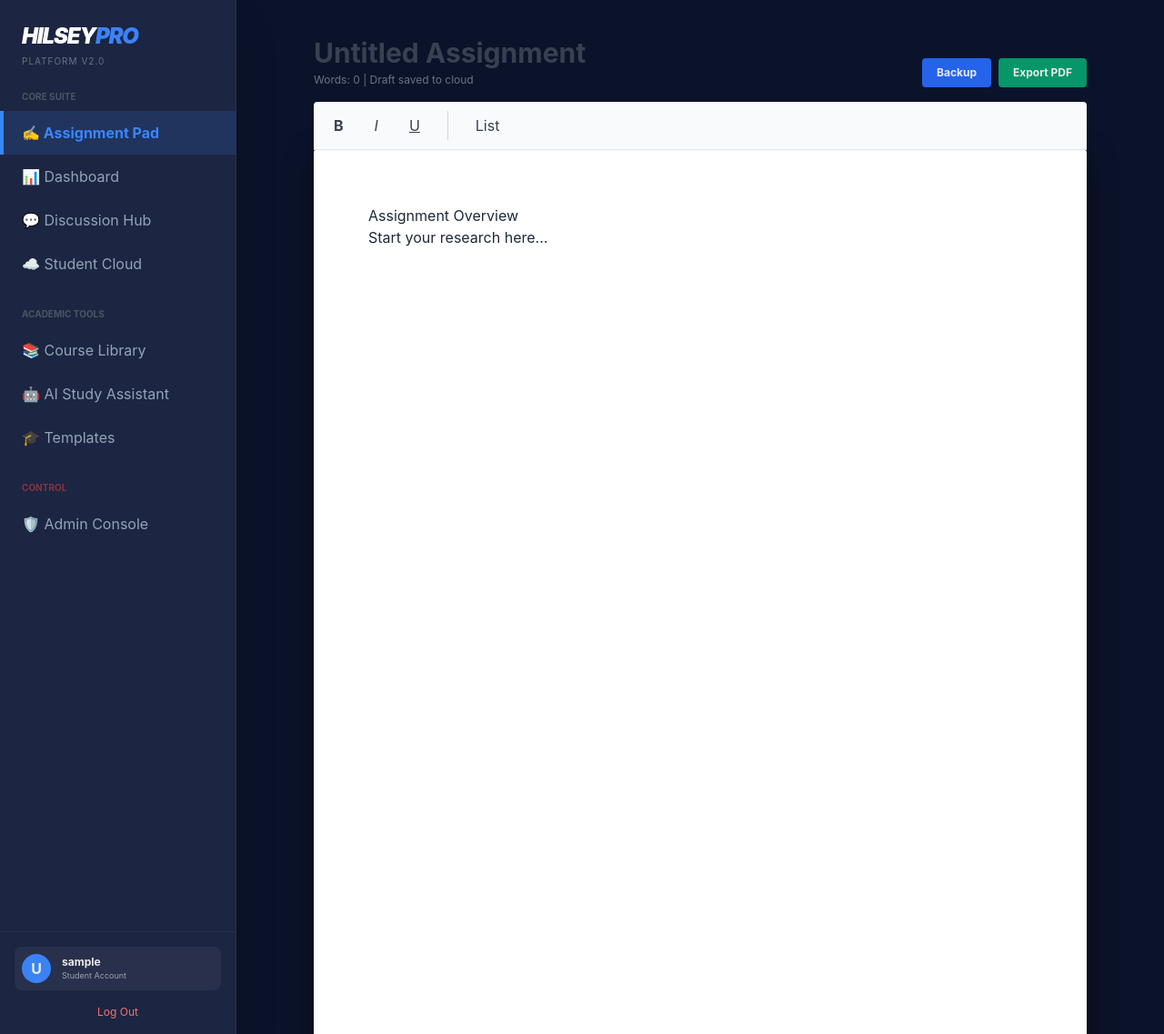
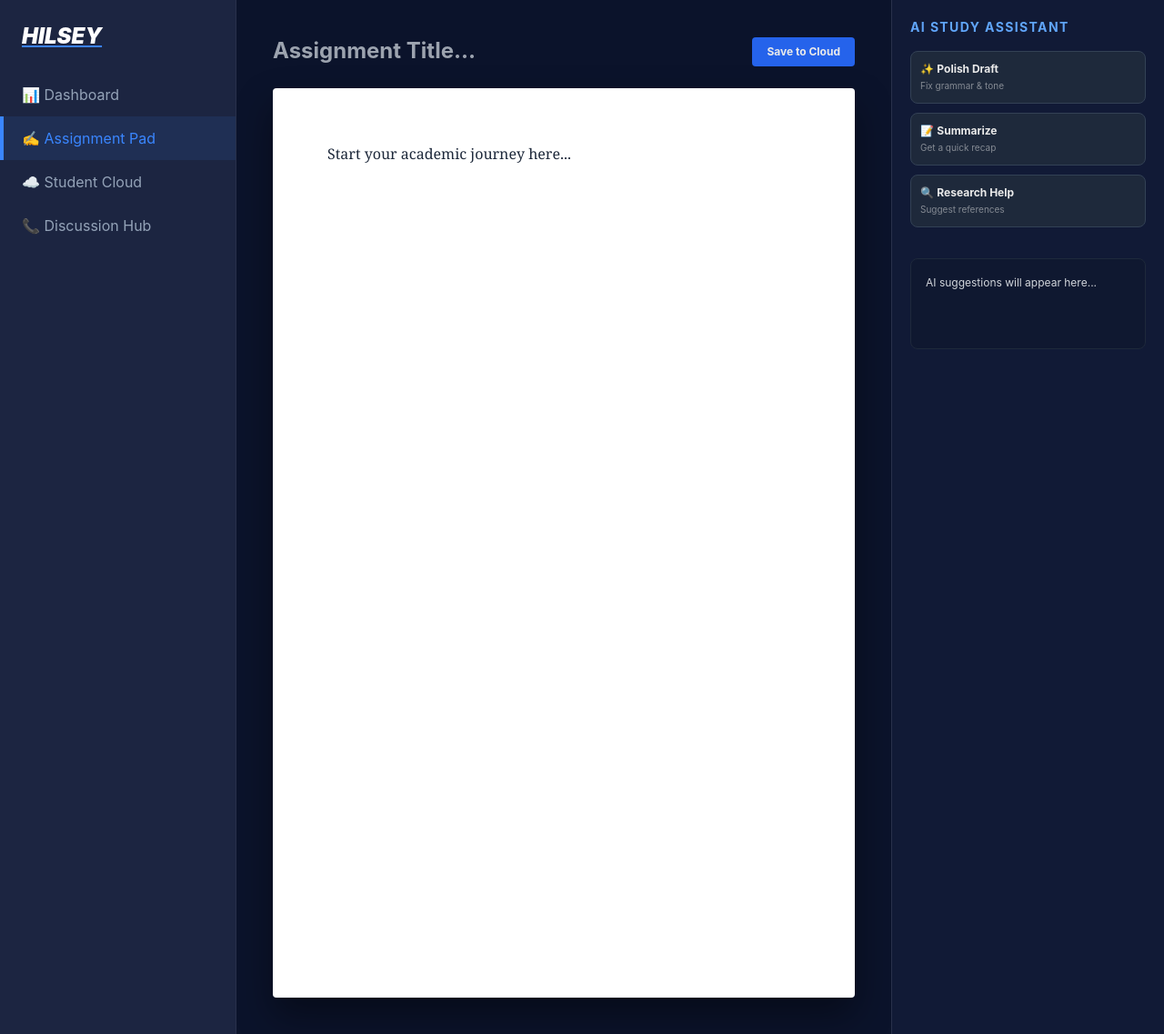
Before and after one commit to hilsey-pro/poulbilliards, a Flask app: page / in a window 1280 px wide. Shown: the whole page at 91% size. Run offline with Flask 3, Linux system fonts and the light colour scheme; the visitor is signed in with stand-in values (Sample User, id 1); some libraries are stand-ins or nearby versions.

Commit message:
Update title and styles in index.html

```diff
--- a/templates/index.html
+++ b/templates/index.html
@@ -1,105 +1,88 @@
 <!DOCTYPE html>
 <html>
 <head>
-    <title>Hilsey Pro | Academic Platform</title>
+    <title>Hilsey Pro | Workstation</title>
     <script src="https://cdn.tailwindcss.com"></script>
     <style>
-        /* The "Pro" Palette Upgrade */
-        :root {
-            --bg-deep: #0B132B;
-            --sidebar: #1C2541;
-            --primary: #3A86FF;
-            --secondary: #5BC0BE;
-            --text: #EAEAEA;
-        }
-        body { background: var(--bg-deep); color: var(--text); display: flex; height: 100vh; font-family: 'Inter', sans-serif; }
-
-        .sidebar { width: 260px; background: var(--sidebar); display: flex; flex-direction: column; border-right: 1px solid rgba(255,255,255,0.05); }
-        .nav-item { padding: 12px 20px; color: #94a3b8; display: flex; items-center: center; gap: 12px; transition: 0.2s; border-left: 4px solid transparent; }
-        .nav-item:hover { background: rgba(58, 134, 255, 0.1); color: var(--primary); border-left: 4px solid var(--primary); }
-        .active { background: rgba(58, 134, 255, 0.15); color: var(--primary); border-left: 4px solid var(--primary); font-weight: bold; }
+        :root { --bg: #0B132B; --sidebar: #1C2541; --primary: #3A86FF; --text: #EAEAEA; }
+        body { background: var(--bg); color: var(--text); display: flex; height: 100vh; overflow: hidden; font-family: 'Inter', sans-serif; }
+        .sidebar { width: 260px; background: var(--sidebar); border-right: 1px solid rgba(255,255,255,0.05); }
+        .nav-item { padding: 12px 20px; color: #94a3b8; display: flex; align-items: center; gap: 12px; text-decoration: none; border-left: 4px solid transparent; }
+        .nav-item:hover, .active { background: rgba(58, 134, 255, 0.1); color: var(--primary); border-left-color: var(--primary); }
 
         #editor-container { flex: 1; padding: 40px; overflow-y: auto; display: flex; flex-direction: column; align-items: center; }
-        #paper { background: white; color: #1e293b; width: 100%; max-width: 850px; min-height: 1056px; padding: 60px; box-shadow: 0 10px 30px rgba(0,0,0,0.5); border-radius: 2px; outline: none; }
+        #paper { background: white; color: #1e293b; width: 100%; max-width: 800px; min-height: 1000px; padding: 60px; border-radius: 4px; outline: none; box-shadow: 0 20px 40px rgba(0,0,0,0.4); font-family: 'Georgia', serif; line-height: 1.6; }
 
-        .toolbar { background: #f8fafc; border-bottom: 1px solid #e2e8f0; padding: 10px; display: flex; gap: 10px; position: sticky; top: 0; z-index: 10; width: 100%; max-width: 850px; border-radius: 4px 4px 0 0; }
+        .ai-drawer { width: 300px; background: #111a36; border-left: 1px solid rgba(255,255,255,0.1); padding: 20px; overflow-y: auto; }
+        .ai-btn { background: #1e293b; border: 1px solid #334155; padding: 10px; border-radius: 8px; font-size: 12px; text-align: left; width: 100%; margin-bottom: 10px; transition: 0.2s; }
+        .ai-btn:hover { border-color: var(--primary); background: rgba(58, 134, 255, 0.1); }
     </style>
 </head>
 <body>
 
-    <div class="sidebar shadow-2xl">
-        <div class="p-6">
-            <h1 class="text-2xl font-black italic tracking-tighter text-white">HILSEY<span class="text-blue-500">PRO</span></h1>
-            <p class="text-[10px] text-gray-500 uppercase tracking-widest mt-1">Platform v2.0</p>
+    <div class="sidebar">
+        <div class="p-6"><h1 class="text-2xl font-black italic text-white underline decoration-blue-500">HILSEY</h1></div>
+        <nav>
+            <a href="/dashboard" class="nav-item">📊 Dashboard</a>
+            <a href="/" class="nav-item active">✍️ Assignment Pad</a>
+            <a href="/database" class="nav-item">☁️ Student Cloud</a>
+            <a href="/hub" class="nav-item">📞 Discussion Hub</a>
+        </nav>
+    </div>
+
+    <div id="editor-container">
+        <div class="w-full max-w-[800px] flex justify-between items-center mb-6">
+            <input id="doc-title" type="text" placeholder="Assignment Title..." class="bg-transparent text-2xl font-bold outline-none border-b border-transparent focus:border-blue-500 transition w-2/3">
+            <div class="flex gap-2">
+                <button onclick="saveWork()" class="bg-blue-600 px-4 py-2 rounded font-bold text-xs hover:bg-blue-500 transition">Save to Cloud</button>
+            </div>
         </div>
-
-        <nav class="flex-1 overflow-y-auto">
-            <p class="px-6 text-[10px] uppercase text-gray-600 font-bold mb-2">Core Suite</p>
-            <a href="/" class="nav-item active">✍️ Assignment Pad</a>
-            <a href="/dashboard" class="nav-item">📊 Dashboard</a>
-            <a href="/hub" class="nav-item">💬 Discussion Hub</a>
-            <a href="/database" class="nav-item">☁️ Student Cloud</a>
-
-            <p class="px-6 text-[10px] uppercase text-gray-600 font-bold mt-6 mb-2">Academic Tools</p>
-            <a href="#" class="nav-item">📚 Course Library</a>
-            <a href="#" class="nav-item">🤖 AI Study Assistant</a>
-            <a href="#" class="nav-item">🎓 Templates</a>
-
-            <div id="admin-menu" class="hidden">
-                <p class="px-6 text-[10px] uppercase text-red-500/50 font-bold mt-6 mb-2">Control</p>
-                <a href="/lecturer-portal" class="nav-item">🛡️ Admin Console</a>
-            </div>
-        </nav>
-
-        <div class="p-4 border-t border-white/5">
-            <div class="flex items-center gap-3 p-2 bg-white/5 rounded-lg mb-4">
-                <div class="h-8 w-8 bg-blue-500 rounded-full flex items-center justify-center font-bold">U</div>
-                <div>
-                    <p class="text-xs font-bold">{{ user }}</p>
-                    <p class="text-[9px] text-gray-400">Student Account</p>
-                </div>
-            </div>
-            <a href="/logout" class="block text-center text-xs text-red-400 hover:text-red-300 transition">Log Out</a>
+        <div id="paper" contenteditable="true">
+            <p>Start your academic journey here...</p>
         </div>
     </div>
 
-    <div id="editor-container">
-        <div class="w-full max-w-[850px] flex justify-between items-end mb-4">
-            <div>
-                <input type="text" placeholder="Untitled Assignment" class="bg-transparent text-3xl font-bold border-none outline-none placeholder:text-gray-700 w-full mb-1">
-                <p class="text-xs text-gray-500">Words: <span id="word-count">0</span> | Draft saved to cloud</p>
-            </div>
-            <div class="flex gap-2">
-                <button onclick="saveToCloud()" class="bg-blue-600 text-xs px-4 py-2 rounded font-bold hover:bg-blue-500 transition">Backup</button>
-                <button onclick="exportPDF()" class="bg-emerald-600 text-xs px-4 py-2 rounded font-bold hover:bg-emerald-500 transition">Export PDF</button>
-            </div>
-        </div>
+    <div class="ai-drawer">
+        <h3 class="text-sm font-bold text-blue-400 mb-4 uppercase tracking-widest">AI Study Assistant</h3>
 
-        <div class="toolbar shadow-sm">
-            <button onclick="document.execCommand('bold')" class="px-3 py-1 hover:bg-gray-200 rounded font-bold text-gray-700">B</button>
-            <button onclick="document.execCommand('italic')" class="px-3 py-1 hover:bg-gray-200 rounded italic text-gray-700">I</button>
-            <button onclick="document.execCommand('underline')" class="px-3 py-1 hover:bg-gray-200 rounded underline text-gray-700">U</button>
-            <div class="w-[1px] bg-gray-300 mx-2"></div>
-            <button onclick="document.execCommand('insertUnorderedList')" class="px-3 py-1 hover:bg-gray-200 rounded text-gray-700">List</button>
-        </div>
+        <button onclick="callAI('polish')" class="ai-btn">✨ <b>Polish Draft</b><br><span class="opacity-50 text-[10px]">Fix grammar & tone</span></button>
+        <button onclick="callAI('summarize')" class="ai-btn">📝 <b>Summarize</b><br><span class="opacity-50 text-[10px]">Get a quick recap</span></button>
+        <button onclick="callAI('suggest')" class="ai-btn">🔍 <b>Research Help</b><br><span class="opacity-50 text-[10px]">Suggest references</span></button>
 
-        <div id="paper" contenteditable="true" oninput="updateWordCount()">
-            <h2>Assignment Overview</h2>
-            <p>Start your research here...</p>
+        <div id="ai-response" class="mt-6 p-4 bg-slate-900/50 rounded-lg text-xs leading-relaxed border border-slate-800 text-gray-300 min-h-[100px]">
+            AI suggestions will appear here...
         </div>
     </div>
 
     <script>
-        function updateWordCount() {
-            const text = document.getElementById('paper').innerText;
-            const words = text.trim().split(/\s+/).filter(w => w.length > 0);
-            document.getElementById('word-count').innerText = words.length;
+        async function callAI(mode) {
+            const content = document.getElementById('paper').innerText;
+            const resBox = document.getElementById('ai-response');
+            resBox.innerText = "Thinking...";
+
+            const response = await fetch('/ai-assist', {
+                method: 'POST',
+                headers: {'Content-Type': 'application/json'},
+                body: JSON.stringify({mode: mode, content: content})
+            });
+
+            const data = await response.json();
+            if(data.success) {
+                resBox.innerText = data.result;
+            } else {
+                resBox.innerText = "Error: " + data.error;
+            }
         }
 
-        // Show Admin menu if role is admin (we'll pass this from Flask)
-        const userRole = "{{ session.get('role') }}";
-        if (userRole === 'admin') {
-            document.getElementById('admin-menu').classList.remove('hidden');
+        async function saveWork() {
+            const content = document.getElementById('paper').innerText;
+            const title = document.getElementById('doc-title').value;
+            const res = await fetch('/save', {
+                method: 'POST',
+                headers: {'Content-Type': 'application/json'},
+                body: JSON.stringify({content: content, title: title})
+            });
+            if(res.ok) alert("Draft synced to Cloud!");
         }
     </script>
 </body>
```
